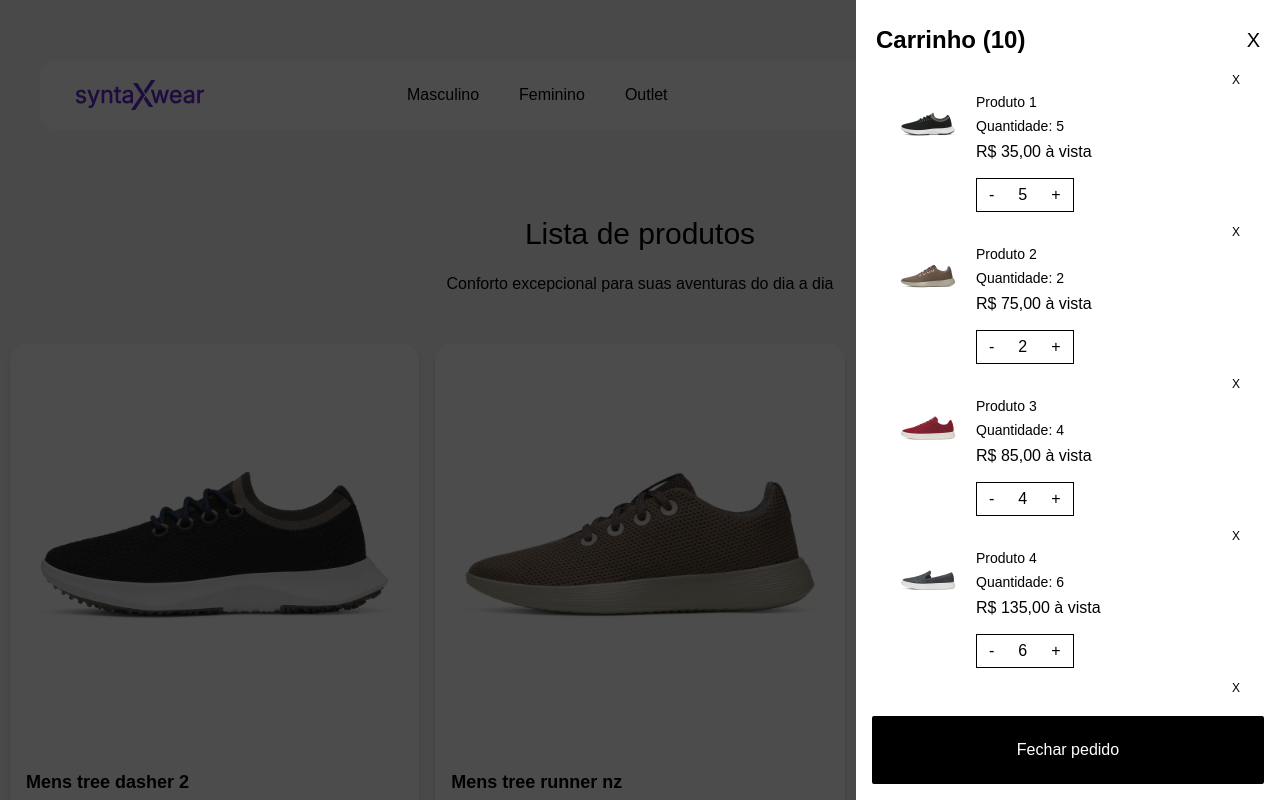
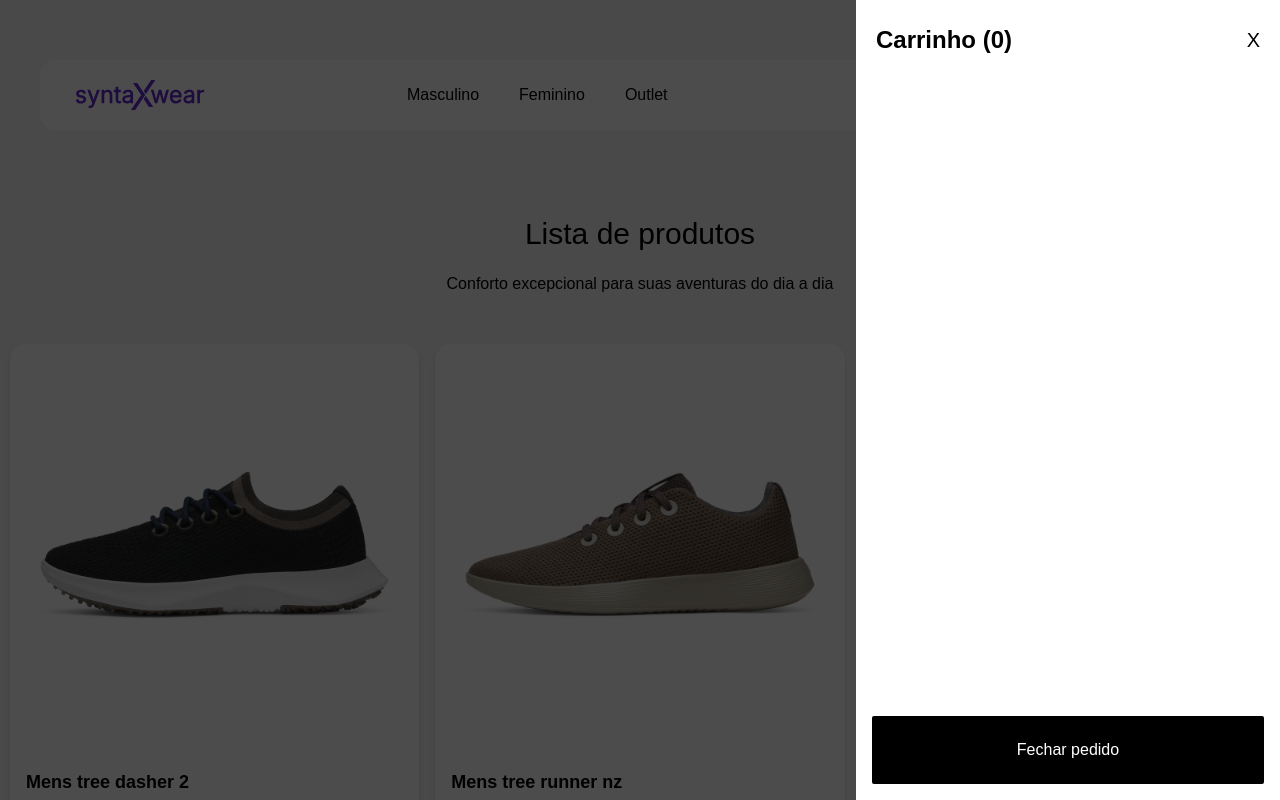
Before and after one commit to kalyel/syntax-wear-app, a React (Vite) app: page /products in a window 1280 px wide. Both pictures are taken after a click on the button 1204 px from the left and 91 px from the top of the page. Shown: the top 800 px of the page. Built offline with nearby package versions, Linux system fonts and the light colour scheme; a web font is replaced by a local one.

Commit message:
feat: adiciona contexto de produtos no carrinho

```diff
--- a/src/App.tsx
+++ b/src/App.tsx
@@ -1,5 +1,6 @@
 import { RouterProvider, createRouter } from "@tanstack/react-router";
 import { routeTree } from "./router-tree-gen";
+import { CartProvider } from "./contexts/CartProvider";
 
 const router = createRouter({ routeTree });
 
@@ -10,7 +11,11 @@ declare module "@tanstack/react-router" {
 }
 
 function App() {
-  return <RouterProvider router={router} />;
+  return(
+    <CartProvider>
+      <RouterProvider router={router} />
+    </CartProvider>
+  );
 }
 
 export default App;
--- a/src/components/ProductCard/index.tsx
+++ b/src/components/ProductCard/index.tsx
@@ -1,12 +1,17 @@
 import { Link } from "@tanstack/react-router";
 import type { Product } from "../../interfaces/product";
 import { MdAddShoppingCart } from "react-icons/md";
+import { useContext } from "react";
+import { CartContext } from "../../contexts/cartContext";
 
 interface ProductCardProps {
     product: Product;
 }
 
 export const ProductCard = ({ product }: ProductCardProps) => {
+
+  const { addToCart } = useContext(CartContext);
+
   return (
     <div className="bg-white rounded-2xl shadow-md">
       <Link to="/products/$productId" params={{ productId: String(product.id) }}>
@@ -25,7 +30,7 @@ export const ProductCard = ({ product }: ProductCardProps) => {
         <div className="flex justify-between mt-2.5">
           <p className="font-bold">R${product.price},00</p>
 
-          <button className="cursor-pointer">
+          <button className="cursor-pointer" onClick={() => addToCart(product)}>
             <MdAddShoppingCart className="h-7 w-7" />
           </button>
         </div>
--- a/src/components/ProductList/index.tsx
+++ b/src/components/ProductList/index.tsx
@@ -9,7 +9,7 @@ export const ProductList = ({ products }: ProductLitProps) => {
   return (
     <section className="grid gap-4 grid-cols-[repeat(auto-fit,minmax(350px,1fr))] mb-10">
       {products.map((product) => (
-            <ProductCard product={product} />
+            <ProductCard key={product.id} product={product} />
       ))}
     </section>
   );
--- a/src/components/ShoppingCart/index.tsx
+++ b/src/components/ShoppingCart/index.tsx
@@ -1,29 +1,15 @@
 import IconCart from "@/assets/images/icons/bag.svg";
-import { useState } from "react";
+import { useContext, useState } from "react";
 import { formatCurrency } from "../../utils/format-currency";
-
-import MensTreeDasher from "@/assets/images/products/tree-dasher-2-natural-black-boyal-blue.webp";
-import MensTreeRunnerNz from "@/assets/images/products/tree-runner-nz-weathered-brown.webp";
-import MensWoolCruiser from "@/assets/images/products/wool-cruiser-burgundy.webp";
-import MensWoolCruiserSlipOn from "@/assets/images/products/wool-cruiser-slip-on-dark-grey.webp";
-import MensWoolCruiserWaterproof from "@/assets/images/products/wool-cruiser-waterproof-natural-black.webp";
+import { CartContext } from "../../contexts/cartContext";
 
 
-
-const productsInCart = [
-  { id: 1, name: "Produto 1", image: MensTreeDasher, price: 35, quantity: 5 },
-  { id: 2, name: "Produto 2", image: MensTreeRunnerNz, price: 75, quantity: 2 },
-  { id: 3, name: "Produto 3", image: MensWoolCruiser, price: 85, quantity: 4 },
-  { id: 4, name: "Produto 4", image: MensWoolCruiserSlipOn, price: 135, quantity: 6 },
-  { id: 5, name: "Produto 5", image: MensWoolCruiserWaterproof, price: 15, quantity: 2 },
-  { id: 1, name: "Produto 1", image: MensTreeDasher, price: 35, quantity: 5 },
-  { id: 2, name: "Produto 2", image: MensTreeRunnerNz, price: 75, quantity: 2 },
-  { id: 3, name: "Produto 3", image: MensWoolCruiser, price: 85, quantity: 4 },
-  { id: 4, name: "Produto 4", image: MensWoolCruiserSlipOn, price: 135, quantity: 6 },
-  { id: 5, name: "Produto 5", image: MensWoolCruiserWaterproof, price: 15, quantity: 2 }
-];
 export const ShoppingCart = () => {
   const [cartIsOpen, setCartIsOpen] = useState<boolean>(false);
+  const { cart, removeFromCart, incrementInCart, decrementInCart } = useContext(CartContext);
+
+  console.log("ites no carrinho", cart);
+
 
   return (
     <>
@@ -43,14 +29,14 @@ export const ShoppingCart = () => {
           onClick={(e) => e.stopPropagation()}
         >
           <header className="flex items-center justify-between px-5">
-            <p className="text-2xl font-bold">Carrinho ({productsInCart.length})</p>
+            <p className="text-2xl font-bold">Carrinho ({cart.length})</p>
             <button className="text-xl cursor-pointer" onClick={() => setCartIsOpen(!cartIsOpen)}>X</button>
           </header>
 
           <ul className="p-4 overflow-y-auto scrollbar-hide h-[calc(100%_-_140px)] flex flex-col gap-3">
-            {productsInCart.map(product => (
+            {cart.map(product => (
                 <li key={product.id} className="flex flex-col gap-1 px-6">
-                    <button className="self-end text-xs cursor-pointer">X</button>
+                    <button className="self-end text-xs cursor-pointer" onClick={() => removeFromCart(product.id)}>X</button>
 
                     <div className="flex gap-4">
                         <img src={product.image} alt={product.name} className="w-16 h-16"/>
@@ -65,9 +51,9 @@ export const ShoppingCart = () => {
                             </p>
 
                             <div className="flex border gap-6 py-1 px-3">
-                                <button className="cursor-pointer">-</button>
+                                <button className="cursor-pointer" onClick={() => decrementInCart(product)}>-</button>
                                 <p>{product.quantity}</p>
-                                <button className="cursor-pointer">+</button>
+                                <button className="cursor-pointer" onClick={() => incrementInCart(product)}>+</button>
                             </div>
                         </div>
                     </div>
--- /dev/null
+++ b/src/contexts/CartProvider.tsx
@@ -0,0 +1,82 @@
+import { useState } from "react";
+import type { Product } from "../interfaces/product";
+import { CartContext } from "./cartContext";
+
+interface CartContextProviderProps {
+  children: React.ReactNode;
+}
+
+export interface ProductCart extends Product {
+  quantity: number;
+}
+
+export const CartProvider = ({ children }: CartContextProviderProps) => {
+  const [cart, setCart] = useState<ProductCart[]>([]);
+
+  function addToCart(product: Product): void {
+    const productExistsInCart = cart.find(
+      (itemInCart) => itemInCart.id === product.id,
+    );
+
+    let newCart;
+
+    if (productExistsInCart) {
+      newCart = cart.map((itemInCart) =>
+        itemInCart.id === product.id
+          ? { ...itemInCart, quantity: itemInCart.quantity + 1 }
+          : itemInCart,
+      );
+    } else {
+      newCart = [...cart, { ...product, quantity: 1 }];
+    }
+
+    setCart(newCart);
+  }
+
+  function removeFromCart(productId: number): void {
+    setCart(cart.filter((itemInCart) => itemInCart.id !== productId));
+  }
+
+  function incrementInCart(product: ProductCart): void {
+    updateProductQuantity(product, product.quantity + 1);
+  }
+
+  function decrementInCart(product: ProductCart): void {
+    updateProductQuantity(product, product.quantity - 1);
+  }
+
+  function updateProductQuantity(
+    product: ProductCart,
+    newQuantity: number,
+  ): void {
+    if (newQuantity <= 0) return;
+
+    const productExistsInCart = cart.find(
+      (itemInCart) => itemInCart.id === product.id,
+    );
+
+    if (!productExistsInCart) return;
+
+    const newCart = cart.map((itemInCart) =>
+      itemInCart.id === product.id
+        ? { ...itemInCart, quantity: newQuantity }
+        : itemInCart,
+    );
+
+    setCart(newCart);
+  }
+
+  return (
+    <CartContext.Provider
+      value={{
+        cart,
+        addToCart,
+        removeFromCart,
+        incrementInCart,
+        decrementInCart,
+      }}
+    >
+      {children}
+    </CartContext.Provider>
+  );
+};
--- /dev/null
+++ b/src/contexts/cartContext.tsx
@@ -0,0 +1,13 @@
+import { createContext } from "react";
+import type { ProductCart } from "./CartProvider";
+import type { Product } from "../interfaces/product";
+
+interface cartContextType {
+    cart: ProductCart[];
+    addToCart: (product: Product) => void;
+    removeFromCart: (productId: number) => void;
+    incrementInCart: (product: ProductCart) => void;
+    decrementInCart: (product: ProductCart) => void;
+}
+
+export const CartContext = createContext({} as cartContextType);
--- a/src/pages/_app/products/$productId.tsx
+++ b/src/pages/_app/products/$productId.tsx
@@ -1,18 +1,24 @@
 import { createFileRoute, Link } from "@tanstack/react-router";
 import { products } from "../../../mocks/products";
-// import { format } from "path";
 import { formatCurrency } from "../../../utils/format-currency";
+import { CartContext } from "../../../contexts/cartContext";
+import { useContext } from "react";
 
 export const Route = createFileRoute("/_app/products/$productId")({
   component: RouteComponent,
 });
 
 function RouteComponent() {
+
+  const { addToCart } = useContext(CartContext);
+
   const { productId } = Route.useParams();
 
   const filteredProduct = products.find(
     (product) => product.id === Number(productId),
   );
+
+  if (!filteredProduct) return;
 
   const originalPrice = filteredProduct?.price ?? 0;
   const discountPrice = originalPrice * 0.9;
@@ -70,7 +76,7 @@ function RouteComponent() {
             </form>
           </div>
 
-          <button className="bg-black text-white rounded-md p-5 w-full cursor-pointer hover:bg-gray-800">Adicionar ao carrinho</button>
+          <button className="bg-black text-white rounded-md p-5 w-full cursor-pointer hover:bg-gray-800" onClick={() => addToCart(filteredProduct)}>Adicionar ao carrinho</button>
         </div>
       </div>
     </section>
```
